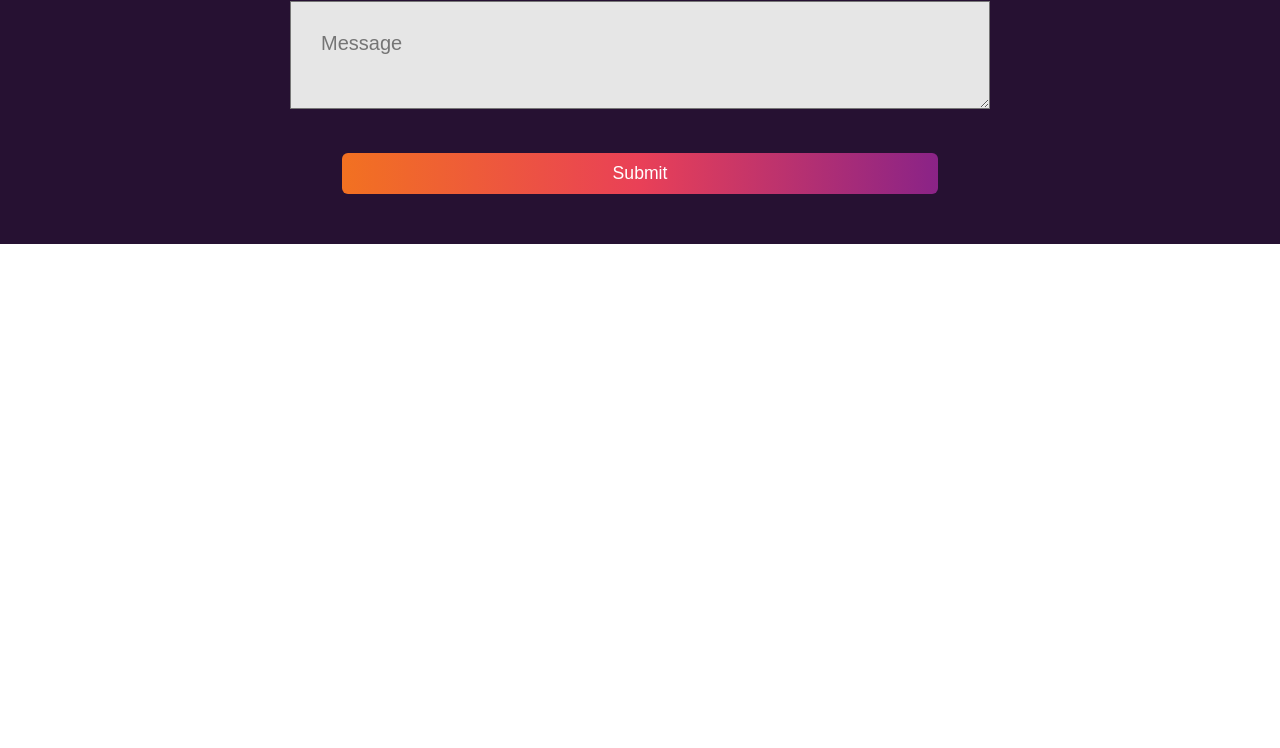
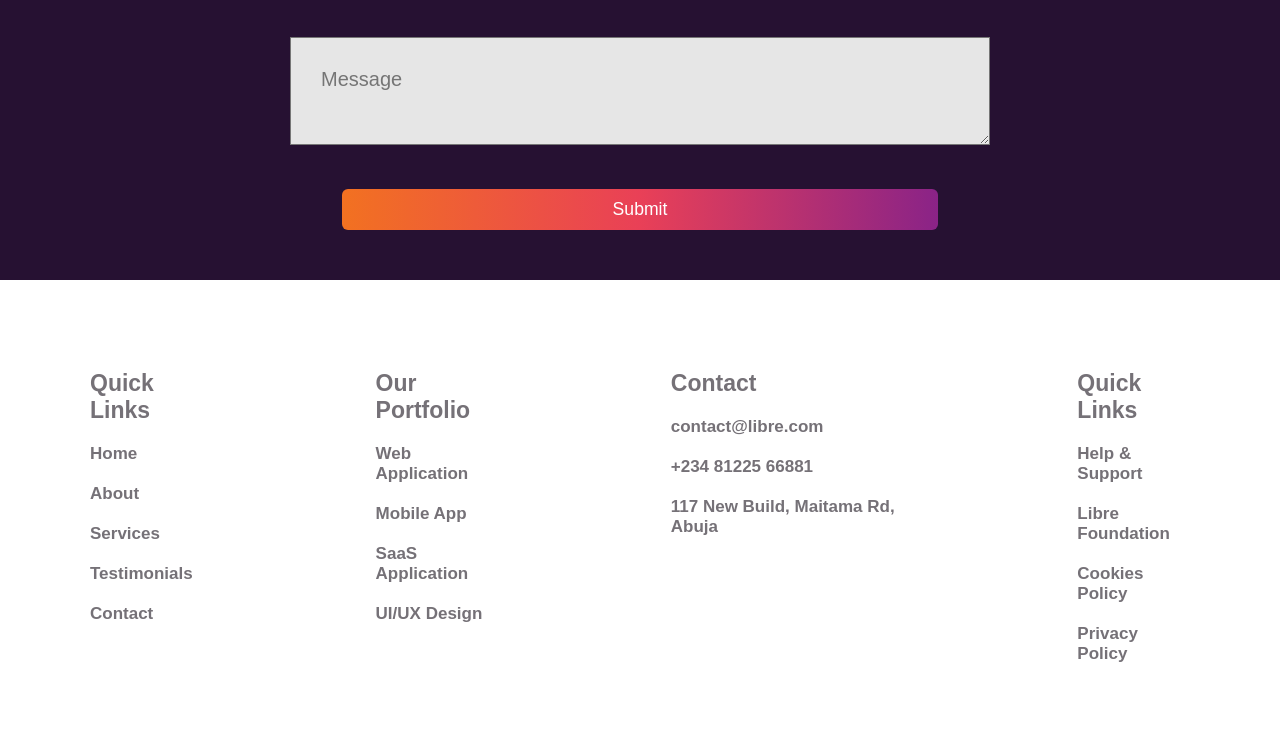
Before and after one commit to ebrahim-sani/HCJ-Site, a plain HTML site: page index.html in a window 1280 px wide. Shown: the part 4744-5492 px from the top of the page. Before the commit the page ends 4988 px from the top, so only its background shows below. Drawn offline with Linux system fonts and the light colour scheme.

Commit message:
Add Material-Icons

```diff
--- a/index.html
+++ b/index.html
@@ -1,3 +1,8 @@
+import FacebookIcon from '@material-ui/icons/Facebook';
+import InstagramIcon from '@material-ui/icons/Instagram';
+import TwitterIcon from '@material-ui/icons/Twitter';
+import LinkedInIcon from '@material-ui/icons/LinkedIn';
+
 <!DOCTYPE html>
 <html lang="en">
 
@@ -325,7 +330,73 @@
     </div>
 
     <!---- Footet Section --->
-
+    <div class="footer">
+        <div class="footer_component">
+            <div class="footer_content">
+                <h1 class="foot_heading">Quick Links</h1>
+                <span class="link">
+                    Home
+                </span>
+                <span class="link">
+                    About
+                </span>
+                <span class="link">
+                    Services
+                </span>
+                <span class="link">
+                    Testimonials
+                </span>
+                <span class="link">
+                    Contact
+                </span>
+            </div>
+            <div class="footer_content">
+                <h1 class="foot_heading">Our Portfolio</h1>
+                <span class="link">
+                    Web Application
+                </span>
+                <span class="link">
+                    Mobile App
+                </span>
+                <span class="link">
+                    SaaS Application
+                </span>
+                <span class="link">
+                    UI/UX Design
+                </span>
+            </div>
+            <div class="footer_content">
+                <h1 class="foot_heading">Contact</h1>
+                <span class="link">
+                    contact@libre.com
+                </span>
+                <span class="link">
+                    +234 81225 66881
+                </span>
+                <span class="link">
+                    117 New Build, Maitama Rd, Abuja
+                </span>
+            </div>
+            <div class="footer_content">
+                <h1 class="foot_heading">Quick Links</h1>
+                <span class="link">
+                    Help & Support
+                </span>
+                <span class="link">
+                    Libre Foundation
+                </span>
+                <span class="link">
+                    Cookies Policy
+                </span>
+                <span class="link">
+                    Privacy Policy
+                </span>
+            </div>
+        </div>
+        <div class="social_links">
+            <a href="#home" id="navbar_logo">LIBRE</a>
+        </div>
+    </div>
 
     <script src="app.js"></script>
 </body>
--- a/styles.css
+++ b/styles.css
@@ -603,3 +603,36 @@ textarea:placeholder-shown {
 }
 
 /* <!---- Footer Section ----> */
+
+.footer_component {
+  display: flex;
+  flex-direction: row;
+  align-items: flex-start;
+  justify-content: center;
+}
+
+.footer_content {
+  display: flex;
+  flex-direction: column;
+  margin: 70px;
+  align-items: flex-start;
+  justify-content: center;
+  padding: 10px;
+}
+
+.link {
+  position: relative;
+  margin: 10px;
+  font-size: 17px;
+  font-weight: 600;
+  color: #757177;
+  cursor: pointer;
+}
+
+.foot_heading {
+  margin: 10px;
+  font-size: 23px;
+  font-weight: 800;
+  color: #757177;
+  cursor: pointer;
+}
```
Also changed, not shown: package-lock.json (added), 1 other file.
